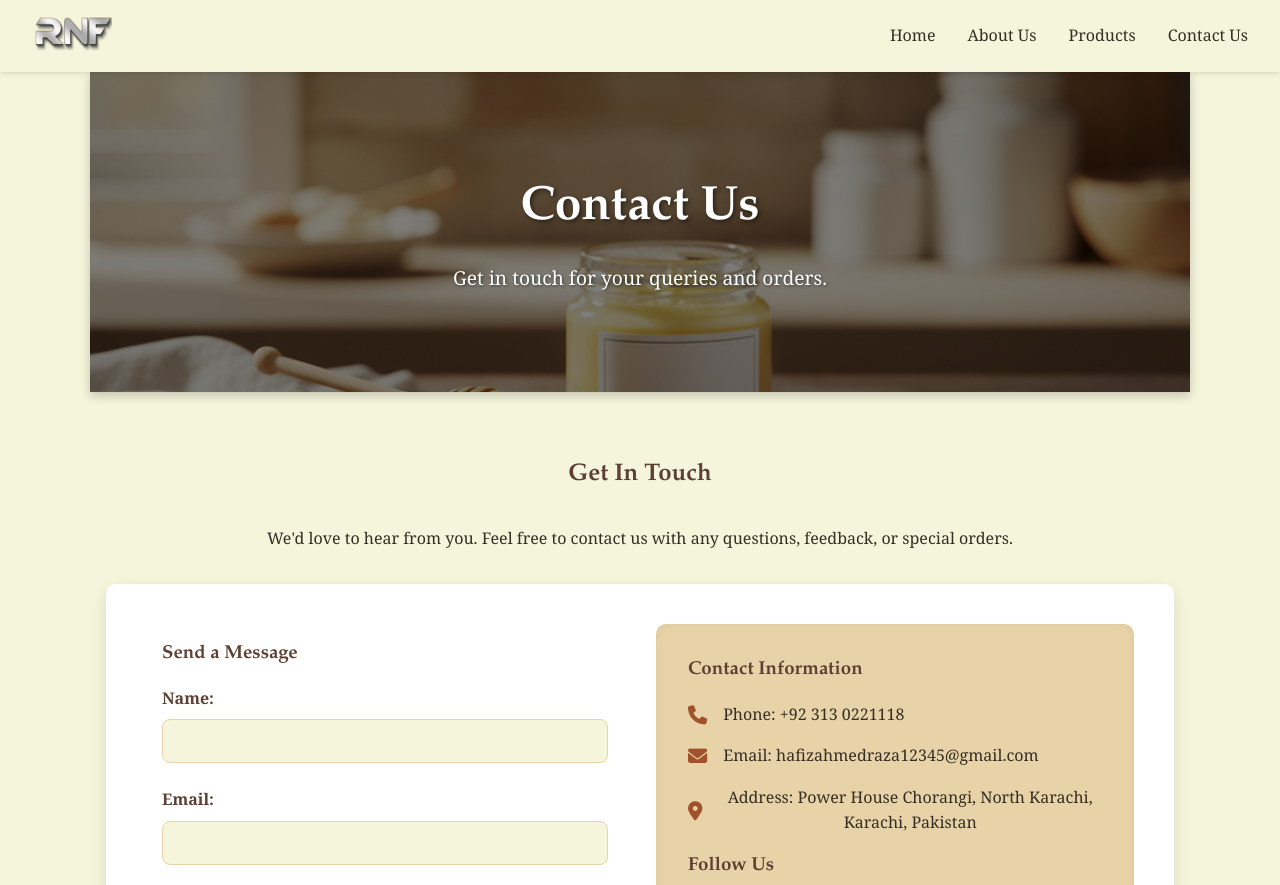
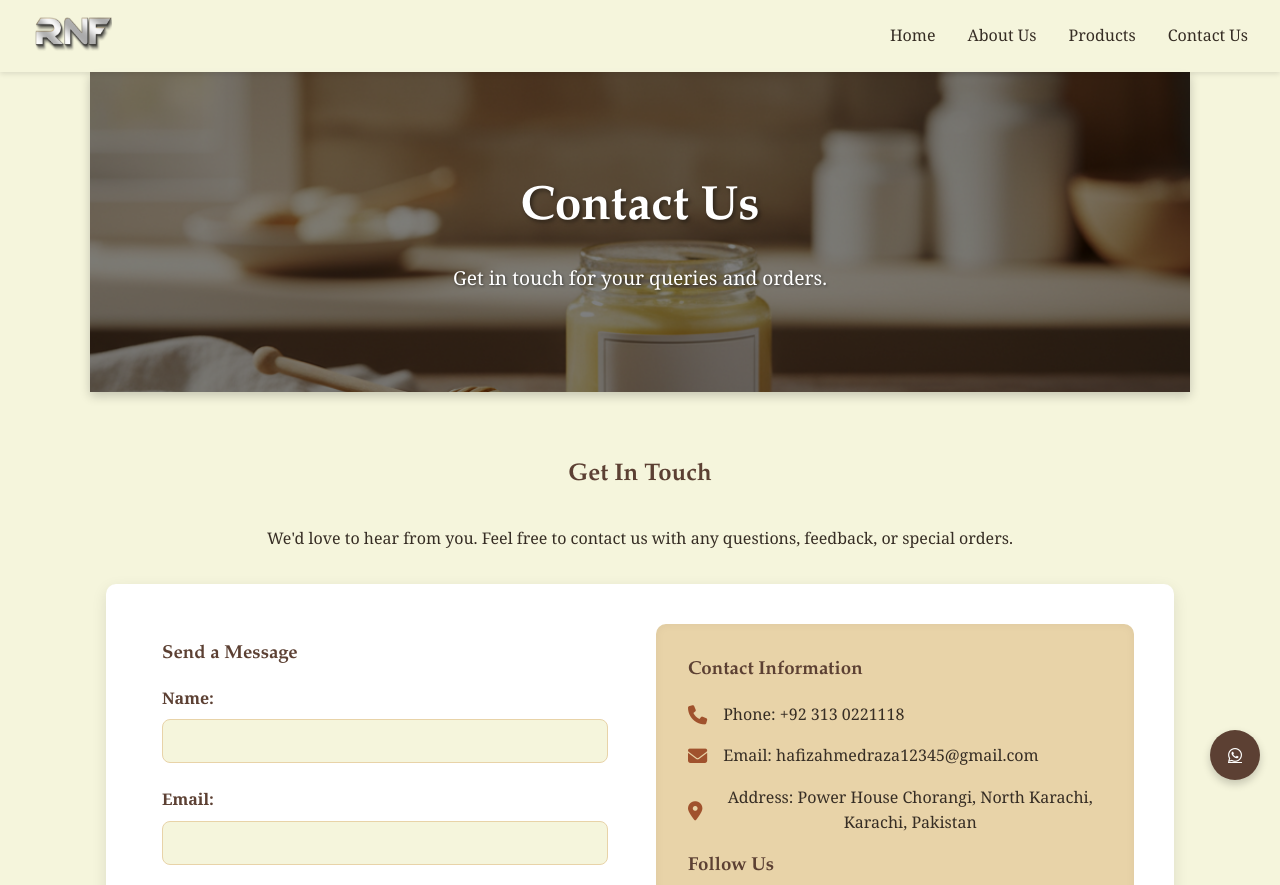
Before and after one commit to irazaahmed/razanaturalfood, a plain HTML site: page contact.html in a window 1280 px wide. Shown: the top 885 px of the page. Drawn offline with Linux system fonts and the light colour scheme.

Commit message:
minor-changes-done

```diff
--- a/contact.html
+++ b/contact.html
@@ -145,6 +145,15 @@
       <p>&copy; 2025 Raza Natural Food. All rights reserved.</p>
     </footer>
 
+
+    <!-- Floating Action Buttons -->
+    <a href="https://wa.me/923130221118" target="_blank" class="whatsapp-button">
+      <i class="fab fa-whatsapp"></i>
+    </a>
+    <a href="#home" class="go-to-top">
+      <i class="fas fa-chevron-up"></i>
+    </a>
+
     <script src="script.js"></script>
   </body>
 </html>
--- a/script.js
+++ b/script.js
@@ -16,7 +16,7 @@ document.addEventListener('DOMContentLoaded', () => {
         });
     }
 
-    // --- Product Card Price and WhatsApp Link Updater ---
+    // --- Product Card Price and WhatsApp Link Updater (for products.html) ---
     const productCards = document.querySelectorAll('.product-card');
 
     if (productCards.length > 0) {
@@ -31,9 +31,11 @@ document.addEventListener('DOMContentLoaded', () => {
             const productName = card.dataset.product;
 
             // Update price display and WhatsApp link with initial values
+            if (priceDisplay && orderButton) {
                 priceDisplay.textContent = `PKR ${initialPrice.toLocaleString('en-US')}`;
                 const initialMessage = encodeURIComponent(`Hello, I would like to order *${productName}* - Quantity: *${initialQuantity}* for PKR ${initialPrice}.`);
                 orderButton.href = `https://wa.me/923130221118?text=${initialMessage}`;
+            }
 
             // Add 'active' class to the first button
             quantityButtons[0].classList.add('active');
@@ -52,11 +54,15 @@ document.addEventListener('DOMContentLoaded', () => {
                     const selectedPrice = button.dataset.price;
 
                     // Update the price text
+                    if (priceDisplay) {
                         priceDisplay.textContent = `PKR ${selectedPrice.toLocaleString('en-US')}`;
+                    }
 
                     // Update the WhatsApp order link
+                    if (orderButton) {
                         const message = encodeURIComponent(`Hello, I would like to order *${productName}* - Quantity: *${selectedQuantity}* for PKR ${selectedPrice}.`);
                         orderButton.href = `https://wa.me/923130221118?text=${message}`;
+                    }
                 });
             });
         });
@@ -90,7 +96,7 @@ document.addEventListener('DOMContentLoaded', () => {
 
 
     // --- Contact Form Functionality (for contact.html) ---
-    const contactForm = document.querySelector('.contact-form');
+    const contactForm = document.getElementById('contact-form');
     if (contactForm) {
         contactForm.addEventListener('submit', (event) => {
             event.preventDefault(); // Prevent the form from submitting normally
@@ -113,4 +119,26 @@ document.addEventListener('DOMContentLoaded', () => {
         });
     }
 
+    // --- Floating Buttons Logic (Go to Top & WhatsApp) ---
+    const goToTopBtn = document.querySelector('.go-to-top');
+    const whatsappBtn = document.querySelector('.whatsapp-button');
+
+    if (goToTopBtn && whatsappBtn) {
+        window.addEventListener('scroll', () => {
+            if (window.scrollY > 200) {
+                goToTopBtn.style.display = 'flex';
+                whatsappBtn.classList.add('go-up');
+            } else {
+                goToTopBtn.style.display = 'none';
+                whatsappBtn.classList.remove('go-up');
+            }
         });
+
+        goToTopBtn.addEventListener('click', () => {
+            window.scrollTo({
+                top: 0,
+                behavior: 'smooth'
+            });
+        });
+    }
+});
```
Also changed, not shown: index.html (+52 -15 lines), products.html (+3 -7 lines). Lines whose indentation alone changed are shown as unchanged.
